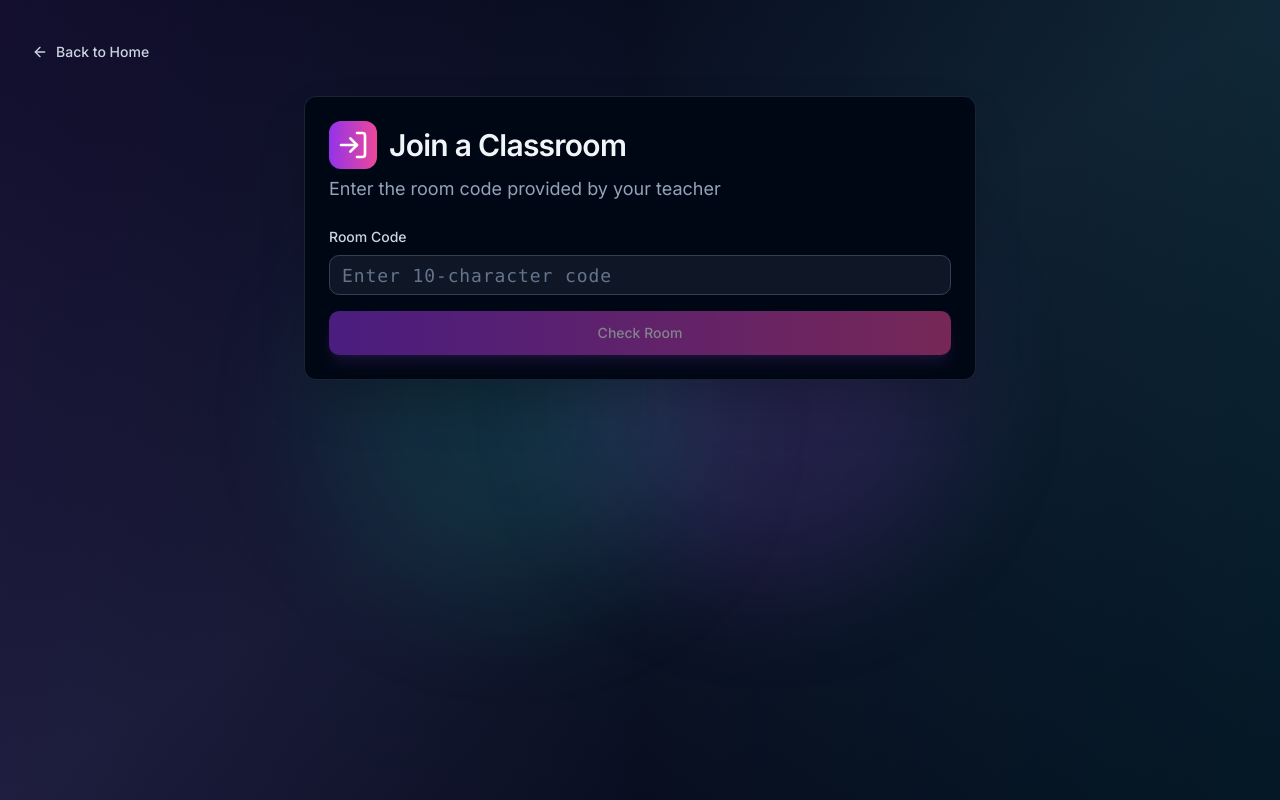
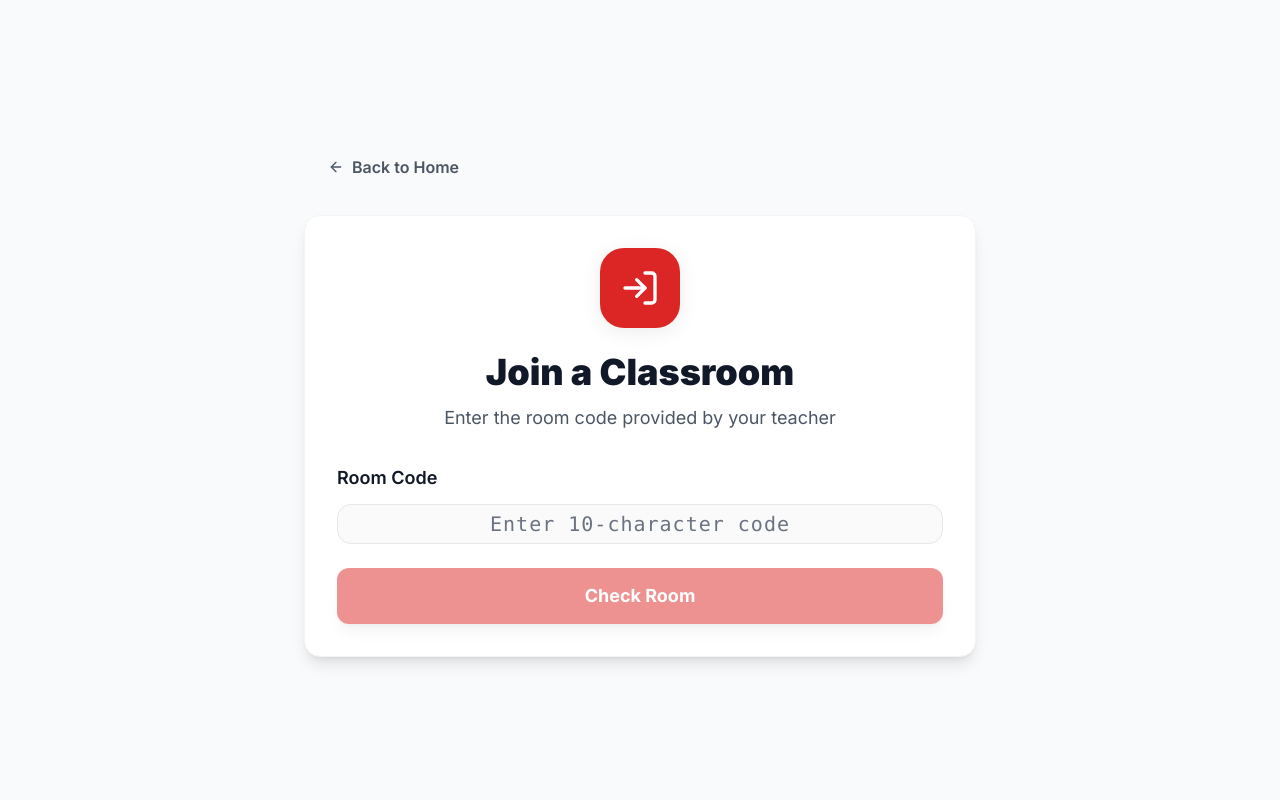
Before and after one commit to Forsyth-County-Schools/forsyth-chats, a Next.js app in the folder client/: page /join in a window 1280 px wide. Built offline with nearby package versions, Linux system fonts and the light colour scheme.

Commit message:
Build update

```diff
--- a/client/app/globals.css
+++ b/client/app/globals.css
@@ -1,51 +1,45 @@
+@import url('https://fonts.googleapis.com/css2?family=Inter:wght@400;500;600;700;800;900&display=swap');
+
 @tailwind base;
 @tailwind components;
 @tailwind utilities;
 
 @layer base {
   :root {
-    --background: 210 40% 98%;
-    --foreground: 222.2 84% 4.9%;
+    /* Modern Red-White Color Palette */
+    --red-primary: #DB4437;
+    --red-hover: #C1352F;
+    --white: #FFFFFF;
+    --bg-light: #FAFAFA;
+    --text-primary: #202124;
+    --text-secondary: #5F6368;
+    --border-light: #DADCE0;
+    --shadow: 0 4px 20px rgba(0,0,0,0.08);
+    --shadow-hover: 0 8px 30px rgba(0,0,0,0.12);
+    --red-light: #FCE8E6;
+    --red-text: #D93025;
+
+    /* Tailwind CSS variables - updated for red-white theme */
+    --background: 0 0% 98%;
+    --foreground: 220 16% 13%;
     --card: 0 0% 100%;
-    --card-foreground: 222.2 84% 4.9%;
+    --card-foreground: 220 16% 13%;
     --popover: 0 0% 100%;
-    --popover-foreground: 222.2 84% 4.9%;
-    --primary: 200 98% 39%;
-    --primary-foreground: 210 40% 98%;
-    --secondary: 210 40% 96.1%;
-    --secondary-foreground: 222.2 47.4% 11.2%;
-    --muted: 210 40% 96.1%;
-    --muted-foreground: 215.4 16.3% 46.9%;
-    --accent: 210 40% 96.1%;
-    --accent-foreground: 222.2 47.4% 11.2%;
-    --destructive: 0 84.2% 60.2%;
-    --destructive-foreground: 210 40% 98%;
-    --border: 214.3 31.8% 91.4%;
-    --input: 214.3 31.8% 91.4%;
-    --ring: 200 98% 39%;
-    --radius: 0.75rem;
-  }
-
-  .dark {
-    --background: 220 100% 2%;
-    --foreground: 210 20% 85%;
-    --card: 220 100% 4%;
-    --card-foreground: 210 20% 85%;
-    --popover: 220 100% 4%;
-    --popover-foreground: 210 20% 85%;
-    --primary: 200 98% 35%;
-    --primary-foreground: 210 40% 98%;
-    --secondary: 220 50% 8%;
-    --secondary-foreground: 210 20% 85%;
-    --muted: 220 50% 8%;
-    --muted-foreground: 215 15% 55%;
-    --accent: 284 80% 70%;
-    --accent-foreground: 220 100% 5%;
-    --destructive: 0 62.8% 25%;
-    --destructive-foreground: 210 40% 98%;
-    --border: 220 50% 8%;
-    --input: 220 50% 8%;
-    --ring: 200 98% 35%;
+    --popover-foreground: 220 16% 13%;
+    --primary: 4 90% 58%;
+    --primary-foreground: 0 0% 100%;
+    --secondary: 0 0% 96%;
+    --secondary-foreground: 220 9% 46%;
+    --muted: 0 0% 96%;
+    --muted-foreground: 220 9% 46%;
+    --accent: 0 0% 96%;
+    --accent-foreground: 220 16% 13%;
+    --destructive: 0 84% 60%;
+    --destructive-foreground: 0 0% 98%;
+    --border: 220 13% 91%;
+    --input: 220 13% 91%;
+    --ring: 4 90% 58%;
+    --radius: 1rem;
   }
 }
 
@@ -53,121 +47,109 @@
   * {
     @apply border-border;
   }
+
   body {
-    @apply bg-background text-foreground;
+    @apply bg-white text-gray-900 font-sans;
+    font-family: 'Inter', -apple-system, BlinkMacSystemFont, system-ui, sans-serif;
+    font-feature-settings: 'cv02', 'cv03', 'cv04', 'cv11';
+    -webkit-font-smoothing: antialiased;
+    -moz-osx-font-smoothing: grayscale;
+  }
+
+  h1, h2, h3, h4, h5, h6 {
+    font-family: 'Inter', -apple-system, BlinkMacSystemFont, system-ui, sans-serif;
+    font-weight: 700;
+    color: var(--text-primary);
   }
 }
 
 @layer components {
-  .glass {
-    @apply bg-white/10 backdrop-blur-md border border-white/20;
+  /* Modern Red-White Component Styles */
+  .card-modern {
+    @apply bg-white rounded-2xl shadow-lg border border-gray-100 hover:shadow-xl transition-all duration-300;
   }
 
-  .glass-dark {
-    @apply bg-slate-800/50 backdrop-blur-md border border-slate-700/50;
+  .card-modern-hover {
+    @apply bg-white rounded-2xl shadow-lg border border-gray-100 hover:shadow-xl hover:scale-[1.02] transition-all duration-300 cursor-pointer;
   }
 
-  .glow-teal {
-    @apply shadow-lg shadow-teal-500/25;
+  .btn-red-primary {
+    @apply bg-red-600 hover:bg-red-700 text-white font-semibold px-8 py-4 rounded-xl shadow-lg hover:shadow-xl hover:scale-105 transition-all duration-300 border-0;
   }
 
-  .glow-purple {
-    @apply shadow-lg shadow-purple-500/25;
+  .btn-red-outline {
+    @apply border-2 border-red-600 text-red-600 hover:bg-red-600 hover:text-white font-semibold px-8 py-4 rounded-xl transition-all duration-300 bg-white;
   }
 
-  .gradient-text {
-    @apply bg-gradient-to-r from-teal-400 to-cyan-300 bg-clip-text text-transparent;
+  .red-icon {
+    @apply text-red-600;
   }
 
-  .gradient-text-purple {
-    @apply bg-gradient-to-r from-purple-400 to-pink-400 bg-clip-text text-transparent;
+  .red-accent {
+    @apply text-red-600 font-medium;
+  }
+
+  .modern-input {
+    @apply bg-white border border-gray-300 focus:border-red-600 focus:ring-4 focus:ring-red-100 rounded-xl px-4 py-3 text-gray-900 placeholder:text-gray-500 transition-all duration-200;
   }
 
   .chat-bubble-own {
-    @apply bg-gradient-to-r from-teal-600 to-cyan-500 text-white;
+    @apply bg-red-600 text-white rounded-2xl;
   }
 
   .chat-bubble-other {
-    @apply bg-slate-700 text-slate-200 border border-slate-600;
+    @apply bg-gray-100 text-gray-900 rounded-2xl border border-gray-200;
   }
 
-  .floating-input {
-    @apply relative bg-slate-800/80 backdrop-blur-sm border-slate-700 focus-within:border-teal-500 focus-within:ring-2 focus-within:ring-teal-500/20 transition-all duration-200;
-  }
-  .grid-background {
-    background-image:
-      linear-gradient(rgba(255, 255, 255, 0.02) 1px, transparent 1px),
-      linear-gradient(90deg, rgba(255, 255, 255, 0.02) 1px, transparent 1px);
-    background-size: 20px 20px;
-  }}
-
-@layer components {
-  .glass {
-    @apply bg-white/10 backdrop-blur-md border border-white/20;
+  .modern-shadow {
+    box-shadow: var(--shadow);
   }
 
-  .glass-dark {
-    @apply bg-slate-800/50 backdrop-blur-md border border-slate-700/50;
+  .modern-shadow-hover {
+    box-shadow: var(--shadow-hover);
   }
 
-  .glow-teal {
-    @apply shadow-lg shadow-teal-500/25;
+  .page-container {
+    @apply min-h-screen bg-gray-50 flex items-center justify-center p-4;
   }
 
-  .glow-purple {
-    @apply shadow-lg shadow-purple-500/25;
+  .success-box {
+    @apply bg-red-50 border border-red-200 rounded-xl p-6 text-center;
+  }
+}
+@layer utilities {
+  .animate-scale-in {
+    animation: scale-in 0.3s ease-out;
   }
 
-  .gradient-text {
-    @apply bg-gradient-to-r from-teal-400 to-cyan-300 bg-clip-text text-transparent;
+  .animate-slide-up {
+    animation: slide-up 0.4s ease-out;
   }
 
-  .gradient-text-purple {
-    @apply bg-gradient-to-r from-purple-400 to-pink-400 bg-clip-text text-transparent;
+  .animate-fade-in {
+    animation: fade-in 0.6s ease-out;
   }
 
-  .chat-bubble-own {
-    @apply bg-gradient-to-r from-teal-600 to-cyan-500 text-white;
-  }
-
-  .chat-bubble-other {
-    @apply bg-slate-700 text-slate-200 border border-slate-600;
-  }
-
-  .floating-input {
-    @apply relative bg-slate-800/80 backdrop-blur-sm border-slate-700 focus-within:border-teal-500 focus-within:ring-2 focus-within:ring-teal-500/20 transition-all duration-200;
+  .animate-bounce-soft {
+    animation: bounce-soft 0.5s ease-out;
   }
 }
 
-@layer utilities {
-  .animate-pulse-glow {
-    animation: pulse-glow 2s cubic-bezier(0.4, 0, 0.6, 1) infinite;
+@keyframes scale-in {
+  from {
+    opacity: 0;
+    transform: scale(0.95);
   }
-
-  .animate-slide-up {
-    animation: slide-up 0.3s ease-out;
-  }
-
-  .animate-fade-in {
-    animation: fade-in 0.5s ease-out;
-  }
-}
-
-@keyframes pulse-glow {
-  0%, 100% {
+  to {
     opacity: 1;
-    box-shadow: 0 0 20px rgba(20, 184, 166, 0.3);
-  }
-  50% {
-    opacity: 0.8;
-    box-shadow: 0 0 30px rgba(20, 184, 166, 0.5);
+    transform: scale(1);
   }
 }
 
 @keyframes slide-up {
   from {
     opacity: 0;
-    transform: translateY(10px);
+    transform: translateY(20px);
   }
   to {
     opacity: 1;
@@ -183,3 +165,18 @@
     opacity: 1;
   }
 }
+
+@keyframes bounce-soft {
+  0%, 20%, 53%, 80%, 100% {
+    transform: translate3d(0, 0, 0);
+  }
+  40%, 43% {
+    transform: translate3d(0, -8px, 0);
+  }
+  70% {
+    transform: translate3d(0, -4px, 0);
+  }
+  90% {
+    transform: translate3d(0, -2px, 0);
+  }
+}
--- a/client/app/join/page.tsx
+++ b/client/app/join/page.tsx
@@ -98,39 +98,32 @@ export default function JoinPage() {
   };
 
   return (
-    <main className="min-h-screen bg-gradient-to-br from-slate-950 via-slate-900 to-slate-950 relative overflow-hidden">
-      {/* Background effects */}
-      <div className="absolute inset-0 bg-gradient-to-r from-purple-500/10 via-transparent to-teal-500/10" />
-      <div className="absolute top-1/4 right-1/4 w-96 h-96 bg-purple-500/20 rounded-full blur-3xl animate-pulse" />
-      <div className="absolute bottom-1/4 left-1/4 w-96 h-96 bg-teal-500/20 rounded-full blur-3xl animate-pulse" />
-
-      <div className="relative z-10 container mx-auto px-4 py-8">
+    <main className="page-container">
+      <div className="w-full max-w-2xl">
         <Link href="/">
-          <Button variant="ghost" className="mb-6 text-slate-300 hover:text-white hover:bg-slate-800">
+          <Button variant="ghost" className="mb-6 text-gray-600 hover:text-gray-900 hover:bg-gray-100">
             <ArrowLeft className="mr-2 h-4 w-4" />
             Back to Home
           </Button>
         </Link>
 
-        <div className="max-w-2xl mx-auto">
-          <Card className="glass-dark border-slate-700/50 shadow-2xl animate-slide-up">
-            <CardHeader>
-              <CardTitle className="text-3xl flex items-center gap-3 text-slate-100">
-                <div className="bg-gradient-to-r from-purple-600 to-pink-500 p-2 rounded-lg">
-                  <LogIn className="h-8 w-8 text-white" />
+        <div className="card-modern p-8 animate-scale-in">
+          {/* Header */}
+          <div className="text-center mb-8">
+            <div className="bg-red-600 w-20 h-20 rounded-3xl flex items-center justify-center mx-auto mb-6 modern-shadow">
+              <LogIn className="h-10 w-10 text-white" />
             </div>
-                Join a Classroom
-              </CardTitle>
-              <CardDescription className="text-slate-400 text-lg">
+            <h1 className="text-4xl font-black text-gray-900 mb-3">Join a Classroom</h1>
+            <p className="text-lg text-gray-600">
               Enter the room code provided by your teacher
-              </CardDescription>
-            </CardHeader>
-            <CardContent className="space-y-6">
+            </p>
+          </div>
+
           {/* Room Code Entry */}
           {roomExists === null && (
-                <form onSubmit={handleCheckRoom} className="space-y-4">
+            <form onSubmit={handleCheckRoom} className="space-y-6">
               <div>
-                    <label htmlFor="roomCode" className="block text-sm font-medium mb-2 text-slate-300">
+                <label htmlFor="roomCode" className="block text-lg font-semibold mb-3 text-gray-900">
                   Room Code
                 </label>
                 <Input
@@ -142,20 +135,20 @@ export default function JoinPage() {
                     setCodeError('');
                   }}
                   placeholder="Enter 10-character code"
-                      className={`font-mono text-lg tracking-wider bg-slate-800/50 border-slate-700 text-slate-200 placeholder:text-slate-500 focus:border-purple-500 focus:ring-purple-500/20 ${codeError ? 'border-red-500' : ''}`}
+                  className={`modern-input font-mono text-xl tracking-wider text-center py-4 ${codeError ? 'border-red-500 focus:border-red-500' : ''}`}
                   maxLength={10}
                   disabled={isChecking}
                   required
                 />
                 {codeError && (
-                      <p className="text-sm text-red-400 mt-1">{codeError}</p>
+                  <p className="text-sm text-red-600 mt-2 font-medium">{codeError}</p>
                 )}
               </div>
 
               <Button
                 type="submit"
                 size="lg"
-                    className="w-full bg-gradient-to-r from-purple-600 to-pink-500 hover:from-purple-700 hover:to-pink-600 text-white border-0 shadow-lg shadow-purple-500/25 hover:shadow-purple-500/40 transition-all duration-300"
+                className="btn-red-primary w-full text-lg py-4 font-bold"
                 disabled={isChecking || roomCode.length !== 10}
               >
                 {isChecking ? (
@@ -172,16 +165,16 @@ export default function JoinPage() {
 
           {/* Name Entry (shown after room is found) */}
           {roomExists && (
-                <div className="space-y-4 animate-in slide-in-from-bottom-4 duration-300">
-                  <div className="bg-gradient-to-r from-emerald-500/20 to-green-500/20 border border-emerald-500/30 p-4 rounded-xl backdrop-blur-sm glow-teal">
-                    <p className="text-sm text-emerald-300">
-                      ✓ Room <span className="font-mono font-bold text-emerald-100">{roomCode}</span> found!
+            <div className="space-y-6 animate-slide-up">
+              <div className="bg-green-50 border border-green-200 p-6 rounded-xl text-center">
+                <p className="text-green-800 font-semibold text-lg">
+                  ✓ Room <span className="font-mono font-bold text-green-900">{roomCode}</span> found!
                 </p>
               </div>
 
-                  <form onSubmit={handleJoinRoom} className="space-y-4">
+              <form onSubmit={handleJoinRoom} className="space-y-6">
                 <div>
-                      <label htmlFor="name" className="block text-sm font-medium mb-2 text-slate-300">
+                  <label htmlFor="name" className="block text-lg font-semibold mb-3 text-gray-900">
                     Your Name
                   </label>
                   <Input
@@ -193,32 +186,32 @@ export default function JoinPage() {
                       setNameError('');
                     }}
                     placeholder="Enter your name"
-                        className={`bg-slate-800/50 border-slate-700 text-slate-200 placeholder:text-slate-500 focus:border-teal-500 focus:ring-teal-500/20 ${nameError ? 'border-red-500' : ''}`}
+                    className={`modern-input text-lg py-4 ${nameError ? 'border-red-500 focus:border-red-500' : ''}`}
                     disabled={isJoining}
                     required
                   />
                   {nameError && (
-                        <p className="text-sm text-red-400 mt-1">{nameError}</p>
+                    <p className="text-sm text-red-600 mt-2 font-medium">{nameError}</p>
                   )}
                 </div>
 
-                    <div className="flex items-start space-x-2">
+                <div className="flex items-start space-x-3">
                   <Checkbox
                     id="policy"
                     checked={agreedToPolicy}
                     onCheckedChange={(checked) => setAgreedToPolicy(checked as boolean)}
                     disabled={isJoining}
-                        className="border-slate-600 data-[state=checked]:bg-teal-600 data-[state=checked]:border-teal-600"
+                    className="mt-1 border-gray-400 data-[state=checked]:bg-red-600 data-[state=checked]:border-red-600"
                   />
                   <label
                     htmlFor="policy"
-                        className="text-sm leading-none peer-disabled:cursor-not-allowed peer-disabled:opacity-70 text-slate-300"
+                    className="text-base leading-relaxed text-gray-700 font-medium"
                   >
                     I agree to keep the chat respectful and appropriate
                   </label>
                 </div>
 
-                    <div className="flex gap-2">
+                <div className="flex gap-4">
                   <Button
                     type="button"
                     variant="outline"
@@ -229,14 +222,14 @@ export default function JoinPage() {
                       setAgreedToPolicy(false);
                     }}
                     disabled={isJoining}
-                        className="bg-slate-800 border-slate-600 text-slate-300 hover:bg-slate-700 hover:text-white"
+                    className="btn-red-outline flex-1 py-4"
                   >
                     Change Code
                   </Button>
                   <Button
                     type="submit"
                     size="lg"
-                        className="flex-1 bg-gradient-to-r from-teal-600 to-cyan-500 hover:from-teal-700 hover:to-cyan-600 text-white border-0 shadow-lg shadow-teal-500/25 hover:shadow-teal-500/40 transition-all duration-300"
+                    className="btn-red-primary flex-2 text-lg py-4 font-bold"
                     disabled={isJoining || !name.trim() || !agreedToPolicy}
                   >
                     {isJoining ? (
@@ -255,9 +248,9 @@ export default function JoinPage() {
 
           {/* Room Not Found */}
           {roomExists === false && (
-                <div className="space-y-4 animate-in slide-in-from-bottom-4 duration-300">
-                  <div className="bg-gradient-to-r from-red-500/20 to-pink-500/20 border border-red-500/30 p-4 rounded-xl backdrop-blur-sm">
-                    <p className="text-sm text-red-300">
+            <div className="space-y-6 animate-slide-up">
+              <div className="bg-red-50 border border-red-200 p-6 rounded-xl text-center">
+                <p className="text-red-800 font-semibold text-lg">
                   ✗ Room not found. The code might be incorrect or the room may have expired.
                 </p>
               </div>
@@ -269,14 +262,12 @@ export default function JoinPage() {
                   setRoomCode('');
                   setCodeError('');
                 }}
-                    className="w-full bg-slate-800 border-slate-600 text-slate-300 hover:bg-slate-700 hover:text-white"
+                className="btn-red-outline w-full py-4 text-lg font-semibold"
               >
                 Try Another Code
               </Button>
             </div>
           )}
-            </CardContent>
-          </Card>
         </div>
       </div>
     </main>
--- a/client/app/layout.tsx
+++ b/client/app/layout.tsx
@@ -7,10 +7,10 @@ import { Analytics } from '@vercel/analytics/next';
 const inter = Inter({ subsets: ['latin'] });
 
 export const metadata: Metadata = {
-  title: 'Canvas Dashboard',
-  description: 'Simple, respectful real-time chat for classes',
+  title: 'Classroom Chat Center',
+  description: 'Simple, respectful real-time chat for classes. No accounts required.',
   icons: {
-    icon: 'https://www.csc.edu/media/website/content-assets/images/tlpec/canvas_reversed_logo.png',
+    icon: '/favicon.ico',
   },
 };
 
@@ -20,19 +20,7 @@ export default function RootLayout({
   children: React.ReactNode;
 }) {
   return (
-    <html lang="en" className="dark">
-      <head>
-        <script
-          dangerouslySetInnerHTML={{
-            __html: `
-              (function() {
-                const theme = localStorage.getItem('theme') || 'dark';
-                document.documentElement.classList.toggle('dark', theme === 'dark');
-              })()
-            `,
-          }}
-        />
-      </head>
+    <html lang="en">
       <body className={inter.className}>
         {children}
         <Toaster />
--- a/client/components/CopyButton.tsx
+++ b/client/components/CopyButton.tsx
@@ -40,13 +40,13 @@ export function CopyButton({ text, label = 'Copy' }: CopyButtonProps) {
       onClick={handleCopy}
       variant="outline"
       size="sm"
-      className="gap-2 bg-slate-950/70 border-slate-800 text-slate-400 hover:bg-teal-700 hover:text-white hover:border-teal-600 transition-all duration-300"
+      className="gap-2 bg-white border-gray-300 text-gray-600 hover:bg-red-50 hover:text-red-700 hover:border-red-300 transition-all duration-300"
       aria-label={label}
     >
       {copied ? (
         <>
-          <Check className="h-4 w-4 text-emerald-400" />
-          <span className="text-emerald-400">Copied!</span>
+          <Check className="h-4 w-4 text-green-600" />
+          <span className="text-green-600">Copied!</span>
         </>
       ) : (
         <>
--- a/client/components/ui/button.tsx
+++ b/client/components/ui/button.tsx
@@ -4,25 +4,25 @@ import { cva, type VariantProps } from "class-variance-authority"
 import { cn } from "@/lib/utils"
 
 const buttonVariants = cva(
-  "inline-flex items-center justify-center whitespace-nowrap rounded-md text-sm font-medium ring-offset-background transition-colors focus-visible:outline-none focus-visible:ring-2 focus-visible:ring-ring focus-visible:ring-offset-2 disabled:pointer-events-none disabled:opacity-50",
+  "inline-flex items-center justify-center whitespace-nowrap rounded-xl text-base font-semibold ring-offset-background transition-all duration-300 focus-visible:outline-none focus-visible:ring-2 focus-visible:ring-red-600 focus-visible:ring-offset-2 disabled:pointer-events-none disabled:opacity-50",
   {
     variants: {
       variant: {
-        default: "bg-primary text-primary-foreground hover:bg-primary/90",
+        default: "bg-red-600 text-white hover:bg-red-700 hover:scale-105 shadow-lg hover:shadow-xl",
         destructive:
-          "bg-destructive text-destructive-foreground hover:bg-destructive/90",
+          "bg-red-600 text-white hover:bg-red-700",
         outline:
-          "border border-input bg-background hover:bg-accent hover:text-accent-foreground",
+          "border-2 border-red-600 bg-white text-red-600 hover:bg-red-600 hover:text-white hover:scale-105",
         secondary:
-          "bg-secondary text-secondary-foreground hover:bg-secondary/80",
-        ghost: "hover:bg-accent hover:text-accent-foreground",
-        link: "text-primary underline-offset-4 hover:underline",
+          "bg-gray-100 text-gray-900 hover:bg-gray-200",
+        ghost: "hover:bg-gray-100 hover:text-gray-900",
+        link: "text-red-600 underline-offset-4 hover:underline font-medium",
       },
       size: {
-        default: "h-10 px-4 py-2",
-        sm: "h-9 rounded-md px-3",
-        lg: "h-11 rounded-md px-8",
-        icon: "h-10 w-10",
+        default: "h-12 px-6 py-3",
+        sm: "h-10 rounded-xl px-4",
+        lg: "h-14 rounded-xl px-8 text-lg",
+        icon: "h-12 w-12",
       },
     },
     defaultVariants: {
```
Also changed, not shown: client/app/chat/[code]/page.tsx (+31 -39 lines), client/app/create/page.tsx (+32 -43 lines), client/app/page.tsx (+51 -58 lines), client/components/ChatInput.tsx (+6 -6 lines), client/components/MessageBubble.tsx (+13 -13 lines), client/components/ParticipantList.tsx (+29 -26 lines). Lines whose indentation alone changed are shown as unchanged.
